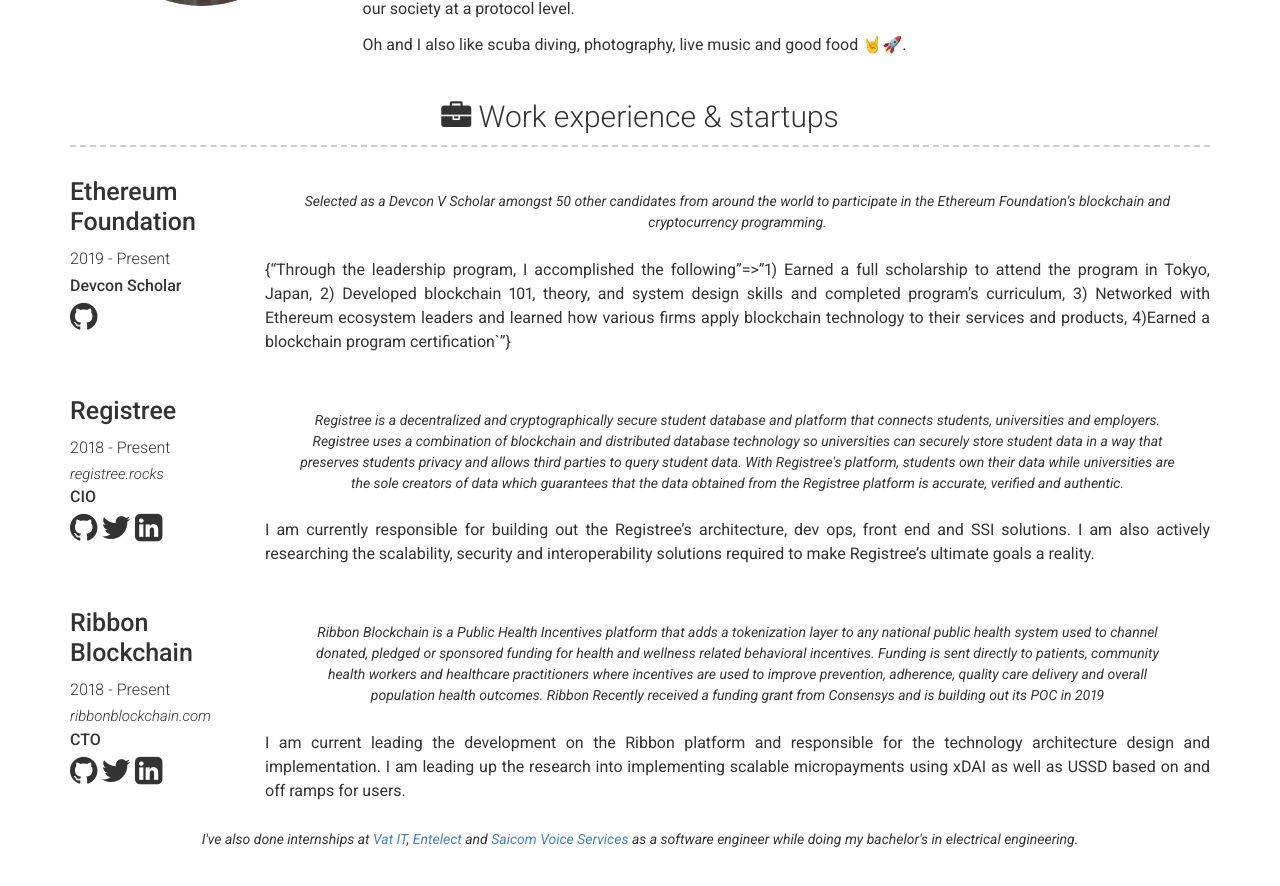
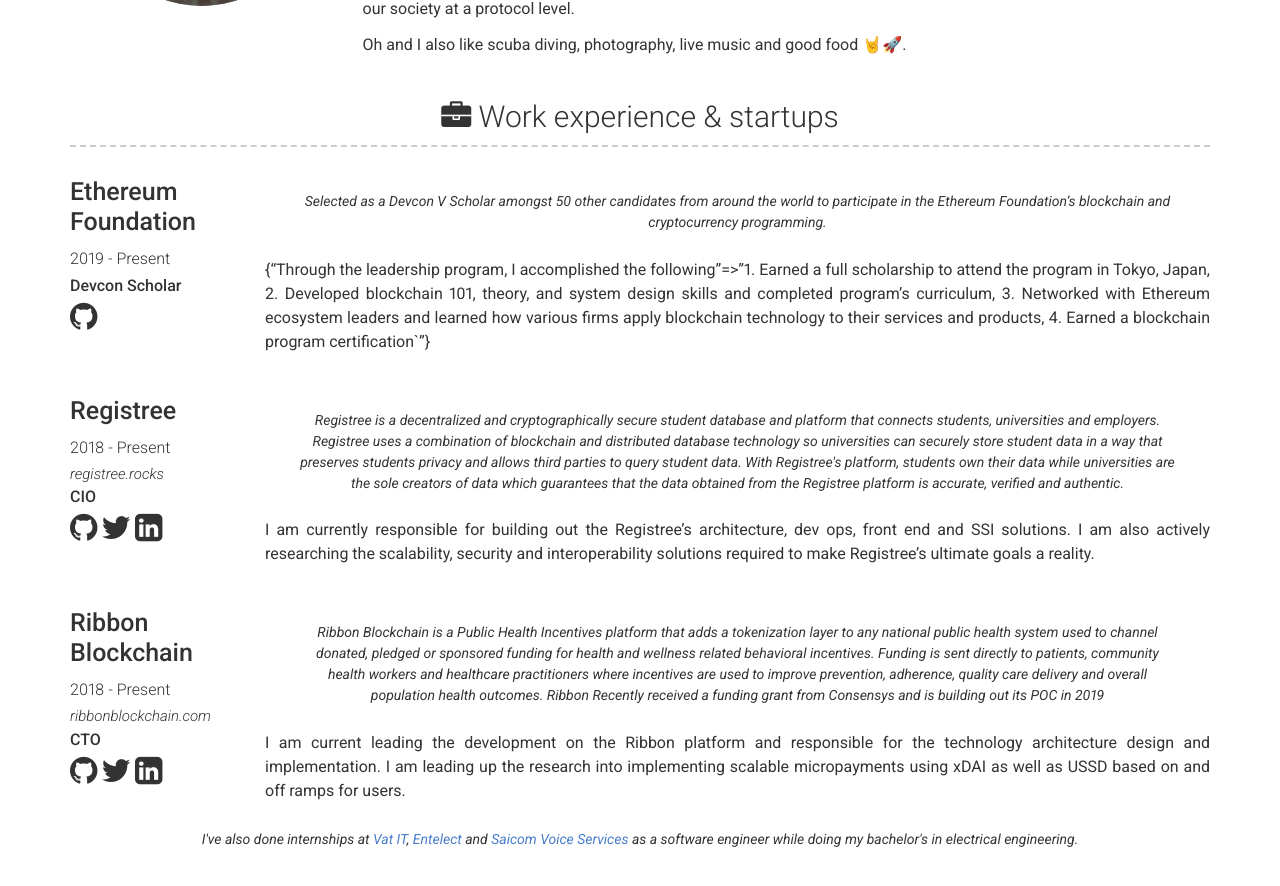
Before and after one commit to chrismaree/PersonalWebsite, a Jekyll site: the page built from index.md, in a window 1280 px wide and 900 px high, scrolled down 532 px. Shown: the top 886 px of the window. Built offline with Jekyll 4.4.1, drawn with Linux system fonts in a browser that asks for light colours.

Commit message:
Refactored page

```diff
--- a/_data/experience.yml
+++ b/_data/experience.yml
@@ -5,7 +5,7 @@
   quote: >
    Selected as a Devcon V Scholar amongst 50 other candidates from around the world to participate in the Ethereum Foundation’s blockchain and cryptocurrency programming.
   description:
-   Through the leadership program, I accomplished the following: 1) Earned a full scholarship to attend the program in Tokyo, Japan, 2) Developed blockchain 101, theory, and system design skills and completed program’s curriculum, 3) Networked with Ethereum ecosystem leaders and learned how various firms apply blockchain technology to their services and products, 4)Earned a blockchain program certification`
+   Through the leadership program, I accomplished the following: 1. Earned a full scholarship to attend the program in Tokyo, Japan, 2. Developed blockchain 101, theory, and system design skills and completed program’s curriculum, 3. Networked with Ethereum ecosystem leaders and learned how various firms apply blockchain technology to their services and products, 4. Earned a blockchain program certification`
 - company: Registree
   link: registree.rocks
   job_title: CIO
```
